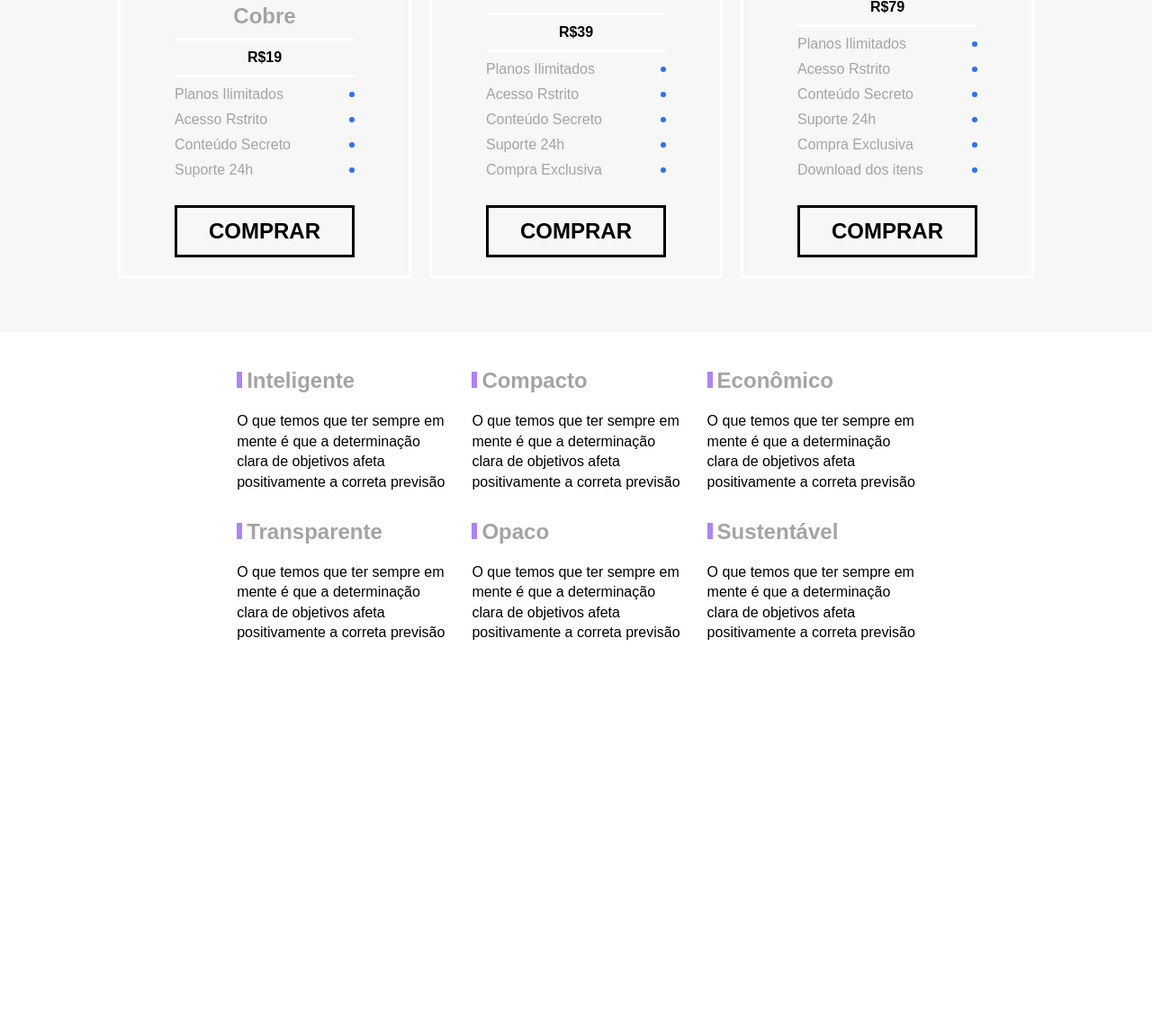
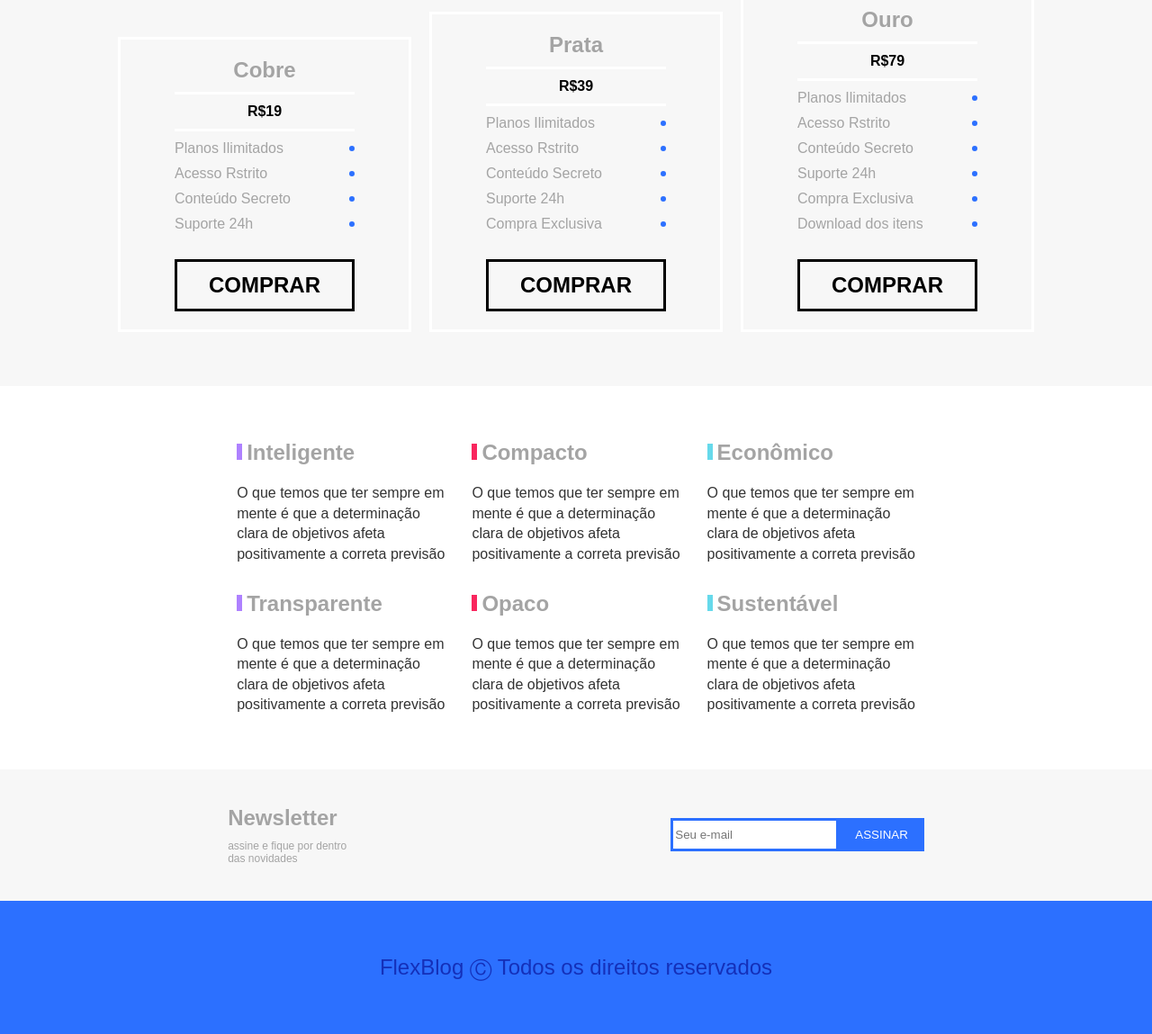
Before and after one commit to DanielRDV/flexProjeto, a plain HTML site: page index.html in a window 1280 px wide. Shown: the part 1844-2993 px from the top of the page at 90% size. Before the commit the page ends 2599 px from the top, so only its background shows below. Drawn offline with Linux system fonts and the light colour scheme.

Commit message:
html e css final

```diff
--- a/css/style.css
+++ b/css/style.css
@@ -114,6 +114,7 @@ body {
 
 .produto {
 	margin-top: 60px;
+	margin-bottom: 60px;
 }
 
 .produto-texto h1 {
@@ -244,8 +245,8 @@ body {
 	max-width: 900px;
 	justify-content: center;
 	gap: 30px;
-	padding-top: 40px;
-	padding-bottom: 40px;
+	padding-top: 60px;
+	padding-bottom: 60px;
 }
 
 .qualidade-conteudo h2 {
@@ -255,9 +256,10 @@ body {
 
 .qualidade-conteudo p {
 	line-height: 1.4;
+	opacity: 0.8;
 }
 
-.qualidade-conteudo h2::before {
+#roxo h2::before {
 	content: " ";
 	height: 18px;
 	width: 6px;
@@ -266,3 +268,78 @@ body {
 	margin-right: 5px;
 
 }
+
+#red h2::before {
+	content: " ";
+	height: 18px;
+	width: 6px;
+	background-color: #f9265e;
+	display: inline-block;
+	margin-right: 5px;
+
+}
+
+#blue h2::before {
+	content: " ";
+	height: 18px;
+	width: 6px;
+	background-color: #66d9eb;
+	display: inline-block;
+	margin-right: 5px;
+
+}
+
+.enviar {
+	background-color: #f7f7f7;
+}
+
+.newsletter {
+	display: flex;
+	flex-wrap: wrap;
+	justify-content: center;
+	gap: 40%;
+	align-items: center;
+	padding-top: 40px;
+	padding-bottom: 40px;
+}
+
+.newsletter-texto h2 {
+	margin-bottom: 10px;
+	color: #a4a4a4;
+}
+
+.newsletter-texto p {
+	color: #a4a4a4;
+	font-size: 12px;
+}
+.envio {
+	display: flex;
+}
+
+.envio input {
+	padding-top: 8px;
+	padding-bottom: 8px;
+	border: 3px solid #2c70ff;
+}
+
+.envio button {
+	padding-left: 18px;
+	padding-right: 18px;
+	display: block;
+	color: white;
+	background-color: #2c70ff;
+	border: none;
+}
+
+.rodape {
+	background-color: #2c70ff;
+}
+
+.rodape p {
+	color: #122ab2;
+	padding-top: 60px;
+	padding-bottom: 60px;
+	text-align: center;
+	font-size: 24px;
+	opacity: .9;
+}
--- a/index.html
+++ b/index.html
@@ -127,33 +127,85 @@
 
       <section class="qualidades-bg">
         <div class="qualidade conteiner">
-          <div class="qualidade-conteudo">
+          <div class="qualidade-conteudo" id="roxo">
             <h2>Inteligente</h2>
-            <p>O que temos que ter sempre em <br> mente é que a determinação <br> clara de objetivos afeta <br> positivamente a correta previsão</p>
+            <p>
+              O que temos que ter sempre em <br />
+              mente é que a determinação <br />
+              clara de objetivos afeta <br />
+              positivamente a correta previsão
+            </p>
           </div>
-          <div class="qualidade-conteudo">
+          <div class="qualidade-conteudo" id="red">
             <h2>Compacto</h2>
-            <p>O que temos que ter sempre em <br> mente é que a determinação <br> clara de objetivos afeta <br> positivamente a correta previsão</p>
+            <p>
+              O que temos que ter sempre em <br />
+              mente é que a determinação <br />
+              clara de objetivos afeta <br />
+              positivamente a correta previsão
+            </p>
           </div>
-          <div class="qualidade-conteudo">
+          <div class="qualidade-conteudo" id="blue">
             <h2>Econômico</h2>
-            <p>O que temos que ter sempre em <br> mente é que a determinação <br> clara de objetivos afeta <br> positivamente a correta previsão</p>
+            <p>
+              O que temos que ter sempre em <br />
+              mente é que a determinação <br />
+              clara de objetivos afeta <br />
+              positivamente a correta previsão
+            </p>
           </div>
-          <div class="qualidade-conteudo">
+          <div class="qualidade-conteudo" id="roxo">
             <h2>Transparente</h2>
-            <p>O que temos que ter sempre em <br> mente é que a determinação <br> clara de objetivos afeta <br> positivamente a correta previsão</p>
+            <p>
+              O que temos que ter sempre em <br />
+              mente é que a determinação <br />
+              clara de objetivos afeta <br />
+              positivamente a correta previsão
+            </p>
           </div>
-          <div class="qualidade-conteudo">
+          <div class="qualidade-conteudo" id="red">
             <h2>Opaco</h2>
-            <p>O que temos que ter sempre em <br> mente é que a determinação <br> clara de objetivos afeta <br> positivamente a correta previsão</p>
+            <p>
+              O que temos que ter sempre em <br />
+              mente é que a determinação <br />
+              clara de objetivos afeta <br />
+              positivamente a correta previsão
+            </p>
           </div>
-          <div class="qualidade-conteudo">
+          <div class="qualidade-conteudo" id="blue">
             <h2>Sustentável</h2>
-            <p>O que temos que ter sempre em <br> mente é que a determinação <br> clara de objetivos afeta <br> positivamente a correta previsão</p>
+            <p>
+              O que temos que ter sempre em <br />
+              mente é que a determinação <br />
+              clara de objetivos afeta <br />
+              positivamente a correta previsão
+            </p>
           </div>
         </div>
+      </section>
 
+      <section class="enviar">
+        <div class="newsletter conteiner">
+          <div class="newsletter-texto">
+            <h2>Newsletter</h2>
+            <p>assine e fique por dentro <br />das novidades</p>
+          </div>
+          <div class="envio">
+            <input
+              type="email"
+              name="email"
+              id="email"
+              placeholder="Seu e-mail"
+            />
+            <button>ASSINAR</button>
+          </div>
+        </div>
       </section>
+
+      <footer class="rodape">
+        <p>FlexBlog Ⓒ Todos os direitos reservados</p>
+
+      </footer>
     </main>
   </body>
 </html>
```
